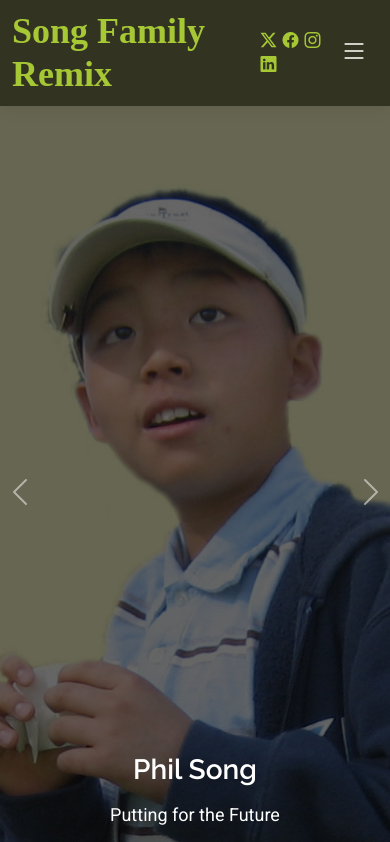
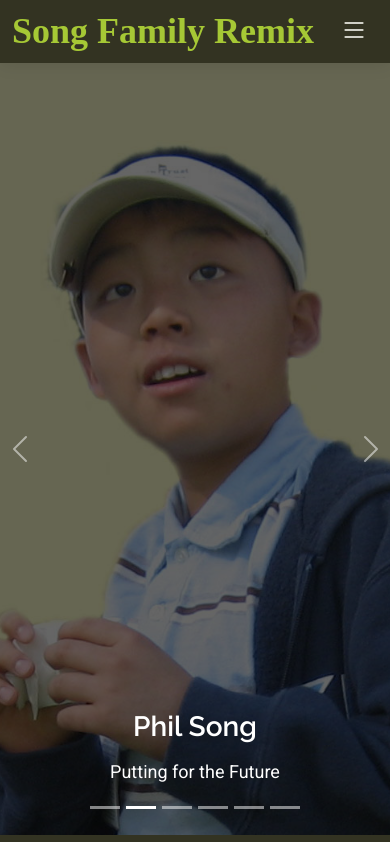
Before and after one commit to squnx/song-family-remix-2004.09.10, a React (Vite) app: page / in a window 390 px wide. Shown: the top 842 px of the page. Built offline with nearby package versions, Linux system fonts and the light colour scheme; a web font is replaced by a local one.

Commit message:
hide social media icons on header for phone portraits

```diff
--- a/src/components/Header.jsx
+++ b/src/components/Header.jsx
@@ -83,7 +83,7 @@ const Header = () => {
           <i className="mobile-nav-toggle d-xl-none bi bi-list"></i>
         </nav>
 
-        <div className="header-social-links">
+        <div className="header-social-links d-none d-sm-block">
           <a href="#" className="twitter"><i className="bi bi-twitter-x"></i></a>
           <a href="#" className="facebook"><i className="bi bi-facebook"></i></a>
           <a href="#" className="instagram"><i className="bi bi-instagram"></i></a>
```
